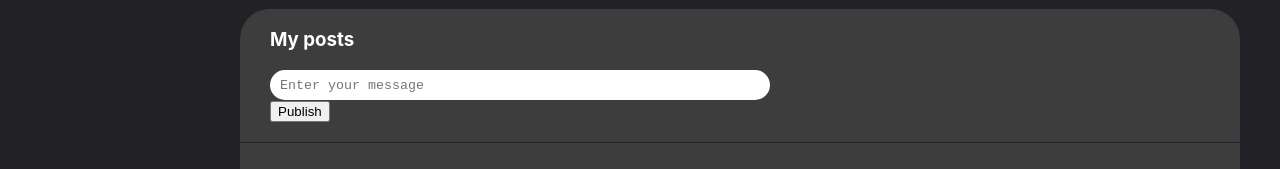
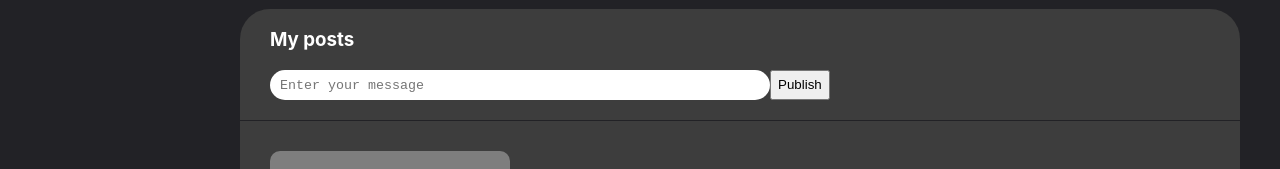
Before and after one commit to Vladnel671/samurai-way-main, a React (Create React App) app: page /profile in a window 1280 px wide. Shown: the part 480-649 px from the top of the page. Built offline with nearby package versions, Linux system fonts and the light colour scheme.

Commit message:
fix: user reducer fixed

```diff
--- a/src/components/Profile/MyPosts/MyPosts.module.css
+++ b/src/components/Profile/MyPosts/MyPosts.module.css
@@ -32,3 +32,8 @@
 .postTextArea::-webkit-scrollbar {
     display: none;
 }
+
+.TextAreaAndButtonBlock {
+    display: flex;
+    flex-direction: row;
+}
--- a/src/components/Profile/MyPosts/MyPosts.tsx
+++ b/src/components/Profile/MyPosts/MyPosts.tsx
@@ -27,11 +27,9 @@ const MyPosts: React.FC<Posts> = ({posts, messageForNewPost, onAddPost, onPostCh
         <div className={s.postsBlock}>
             <div style={{paddingLeft: '30px'}}>
                 <h3 style={{color: "white"}}>My posts</h3>
-                <div>
+                <div className={s.TextAreaAndButtonBlock}>
                     <textarea className={s.postTextArea} placeholder='Enter your message' value={messageForNewPost}
                               onChange={onChangeHandler}></textarea>
-                </div>
-                <div>
                     <button onClick={handleAddPost}>Publish</button>
                 </div>
             </div>
--- a/src/components/Users/Users.tsx
+++ b/src/components/Users/Users.tsx
@@ -49,17 +49,16 @@ class Users extends React.Component<UsersPropsType> {
                         </div>
                         <div>
                             {u.followed ? (
-                                <button className={s.followUnfollowBtn} onClick={() => this.unFollow(u.id)}>
+                                <button className={s.followUnfollowBtn} onClick={() => this.props.onUnfollow(u.id)}>
                                     Unfollow
                                 </button>
                             ) : (
-                                <button className={s.followUnfollowBtn} onClick={() => this.follow(u.id)}>
+                                <button className={s.followUnfollowBtn} onClick={() => this.props.onFollow(u.id)}>
                                     Follow
                                 </button>
                             )}
                         </div>
-                    </div>
-                ))}
+                    </div>))}
             </div>
         );
     }
--- a/src/redux/users-reducer.ts
+++ b/src/redux/users-reducer.ts
@@ -28,7 +28,7 @@ export const userReducer = (state: UsersPageType = initialState, action: Actions
             }
         case 'SET_USERS':
             return {
-                ...state, users: [...state.users, ...action.users]
+                ...state, users: action.users
             }
         default:
             return state;
```
